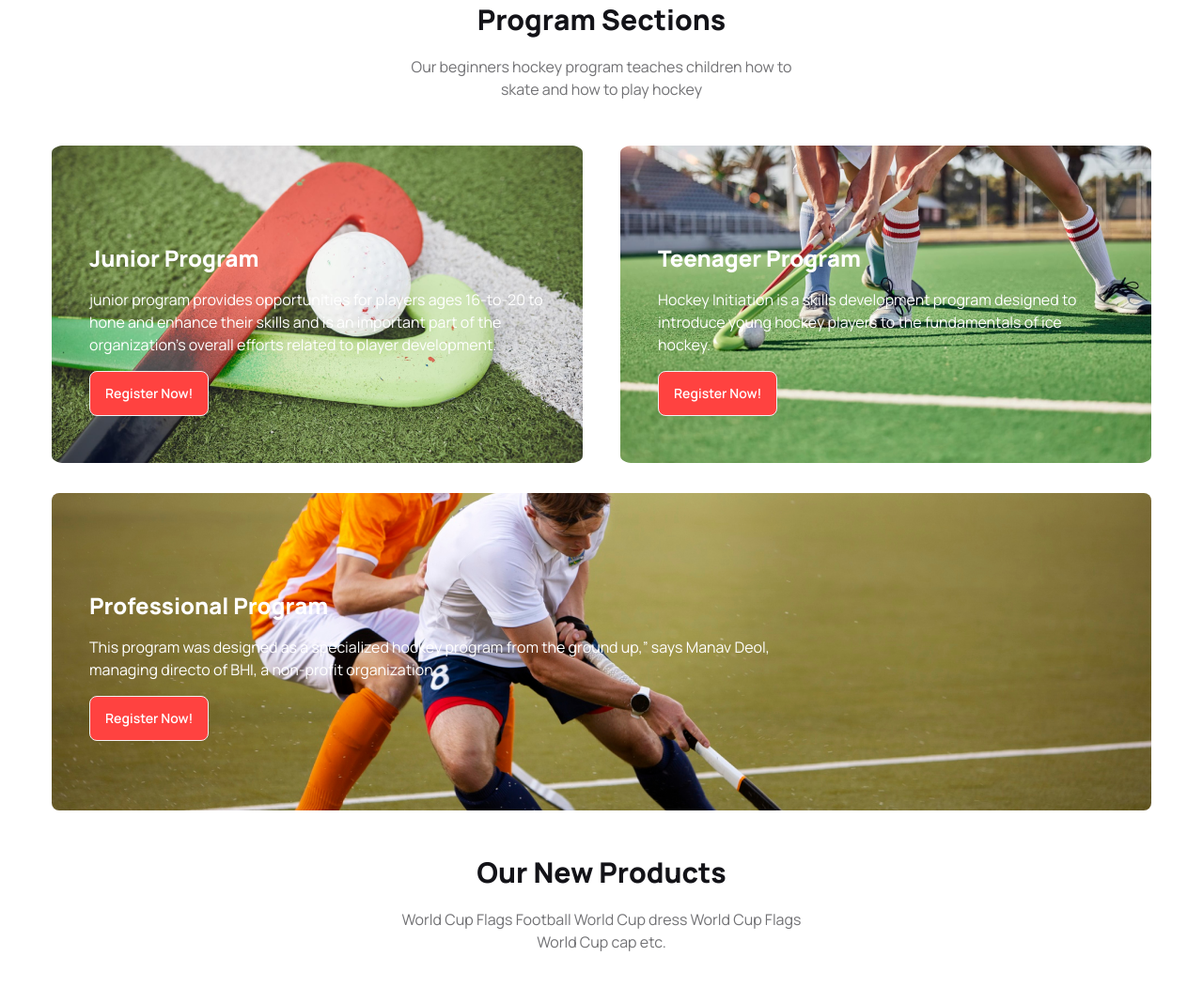
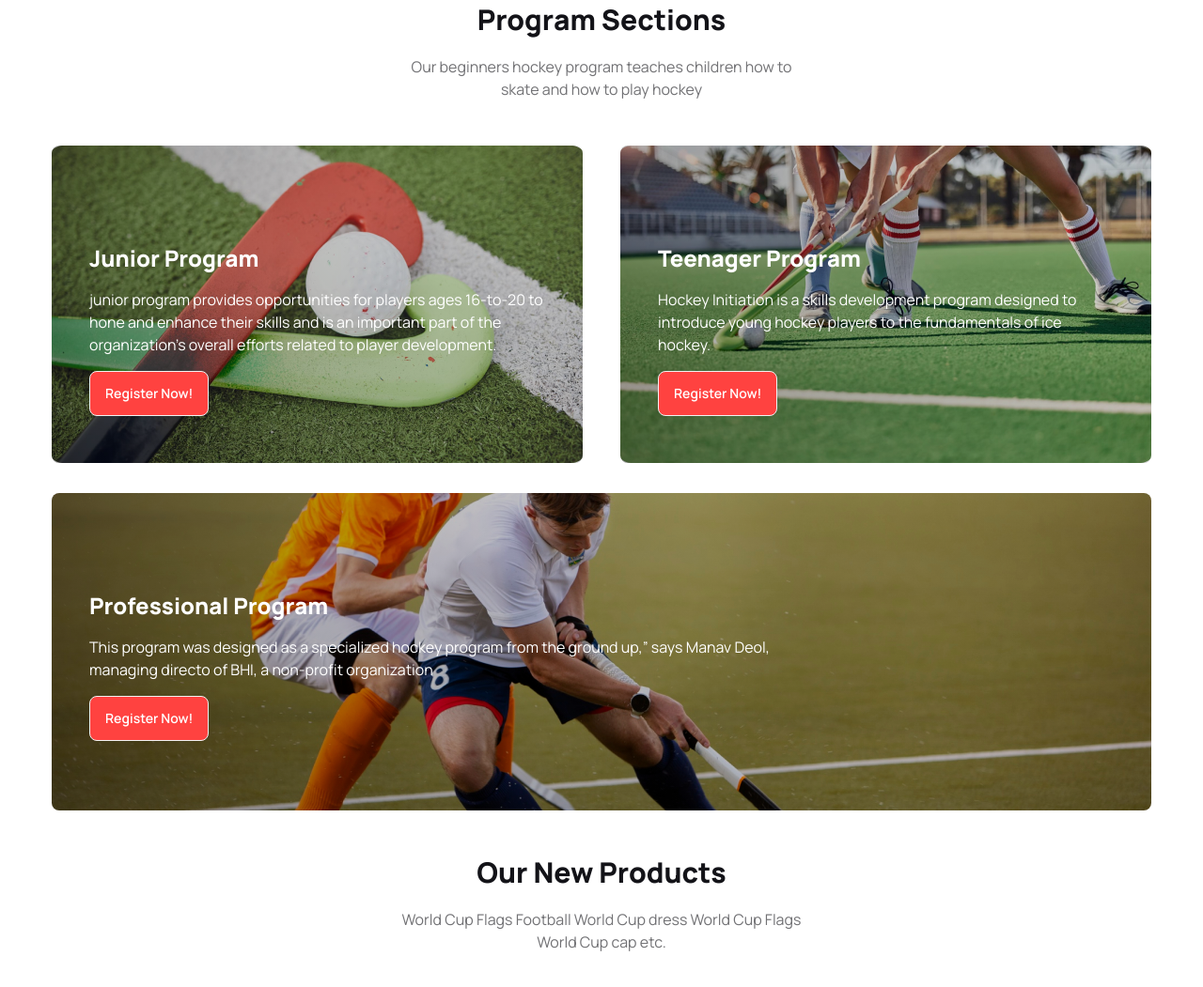
Before and after one commit to 2ferdous12/third-assignment, a plain HTML site: page index.html in a window 1280 px wide. Shown: the part 1075-2126 px from the top of the page at 94% size. Drawn offline with nearby package versions, Linux system fonts and the light colour scheme.

Commit message:
added all bg-images and style

```diff
--- a/index.html
+++ b/index.html
@@ -64,7 +64,7 @@
 
           <div class="relative">
             <div class="carousel w-full">
-                <div id="slide1" class="carousel-item relative w-full bg-[url(images/1.png)]
+                <div id="slide1" class="carousel-item relative w-full bg-[url(./images/1.png)] bg-[lightgray 0px 0px / 100% 100% no-repeat]
                 rounded-lg bg-center  h-[500px]">
 
                   <div class="absolute  justify-center transform -translate-y-1/2 left-5 bottom-5 right-5 ">
@@ -72,7 +72,7 @@
                     <a href="#slide2" class="btn btn-circle">❯</a>
                   </div>
                 </div>
-                <div id="slide2" class="carousel-item relative w-full bg-[url(images/2.png)]
+                <div id="slide2" class="carousel-item relative w-full bg-[url(./images/2.png)] bg-[lightgray 0px 0px / 100% 100% no-repeat]
                 rounded-lg bg-center  h-[500px]">">
 
                   <div class="absolute flex justify-between transform -translate-y-1/2 left-5 right-5 top-1/2">
@@ -138,7 +138,7 @@
         </div>
 
         <div class="flex flex-col lg:flex-row gap-10 mt-12">
-            <div class=" bg-[url(images/2.png)]  w-full lg:[100%] h-[338px] space-y-4 px-10 text-white py-5 lg:py-10 bg-center rounded-lg overflow-hidden">
+            <div class=" bg-[linear-gradient(45deg,rgba(0,0,0,0.4),rgba(0,0,0,0.1)),url(./images/2.png)]  w-full lg:[100%] h-[338px] space-y-4 px-10 text-white py-5 lg:py-10 bg-center rounded-lg overflow-hidden">
              <h3 class="mt-16 font-extrabold text-2xl">Junior Program</h3>
              <p>junior program provides opportunities for players ages 16-to-20 to hone and
                enhance their skills and is an important part of the organization's overall
@@ -146,7 +146,7 @@
              <button class="btn bg-best-colur text-white"> Register Now!</button>
             </div>
 
-            <div class=" bg-[url(images/3.png)]  w-full lg:w-[100%] h-[338px] space-y-4 px-10 text-white py-5 lg:py-10 bg-center rounded-lg overflow-hidden">
+            <div class=" bg-[linear-gradient(45deg,rgba(0,0,0,0.4),rgba(0,0,0,0.1)),url(./images/3.png)]  w-full lg:w-[100%] h-[338px] space-y-4 px-10 text-white py-5 lg:py-10 bg-center rounded-lg overflow-hidden">
                 <h3 class="mt-16 font-extrabold text-2xl">Teenager Program</h3>
                 <p>Hockey Initiation is a skills development program designed
                    to introduce young hockey players to the fundamentals of ice hockey.</p>
@@ -155,7 +155,7 @@
         </div>
 
         <div class="mt-8 ">
-            <div class=" bg-[url(images/4.png)]  w-full h-[338px] space-y-4 px-10 text-white rounded-lg py-5 lg:py-10 bg-center overflow-hidden">
+            <div class=" bg-[linear-gradient(45deg,rgba(0,0,0,0.4),rgba(0,0,0,0.1)),url(./images/4.png)]  w-full h-[338px] space-y-4 px-10 text-white rounded-lg py-5 lg:py-10 bg-center overflow-hidden">
                 <h3 class="mt-16 font-extrabold text-2xl">Professional Program</h3>
                 <p>This program was designed as a specialized hockey program from the ground up,” says Manav Deol,<br> managing directo of BHI, a non-profit organization</p>
                 <button class="btn bg-best-colur text-white"> Register Now!</button>
```
